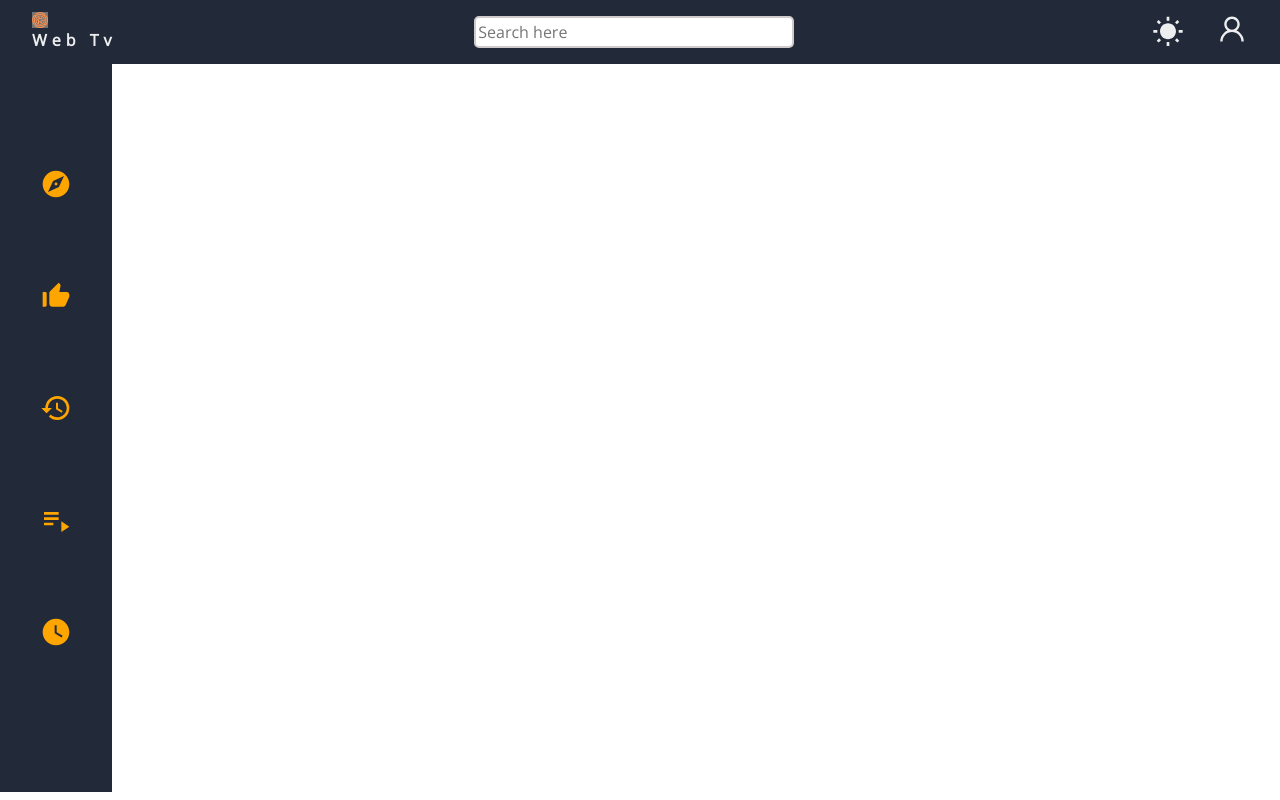
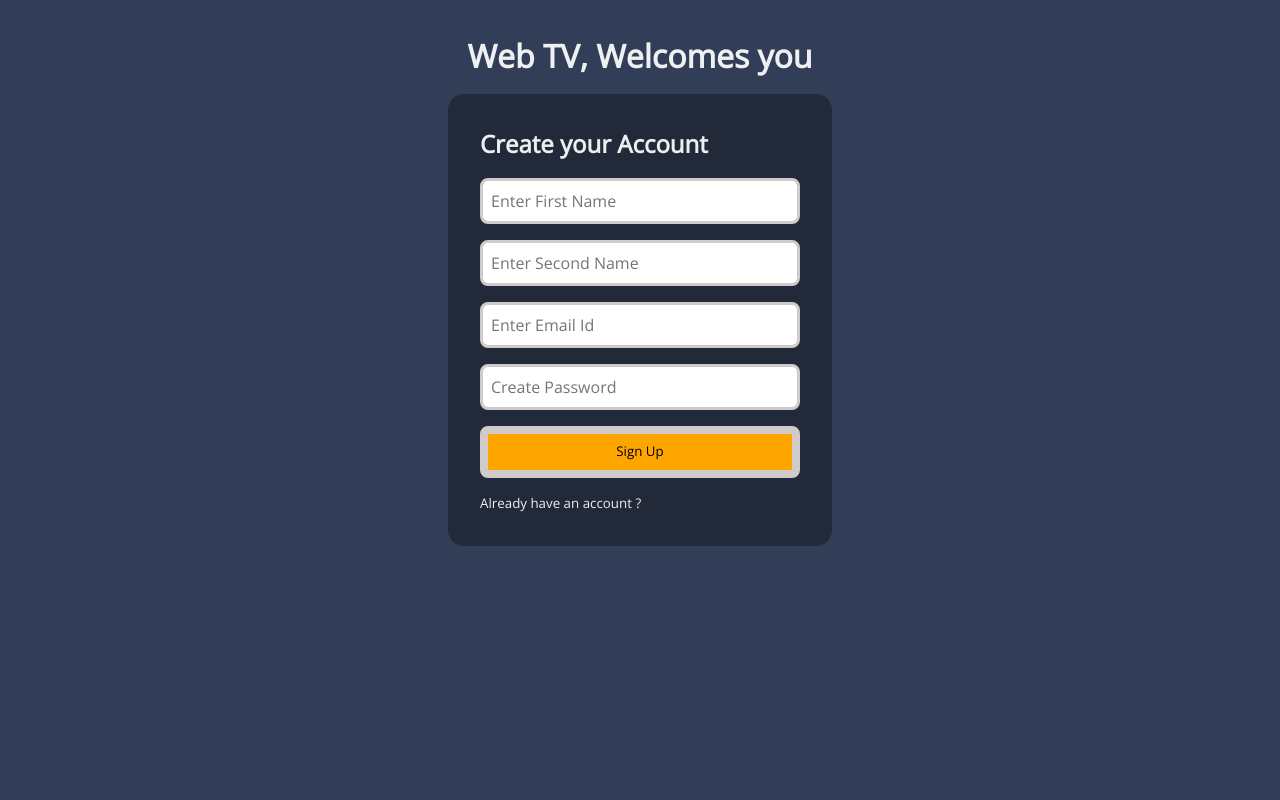
Before and after one commit to veereshbv04/Web-TV-react-video-library, a React (Create React App) app: page /signup in a window 1280 px wide. Built offline with nearby package versions, Linux system fonts and the light colour scheme; no server answers; what miragejs would draw is missing.

Commit message:
feat: sign up

```diff
--- a/src/components/Header.jsx
+++ b/src/components/Header.jsx
@@ -14,7 +14,7 @@ export default function Header(){
         <div className="header-cta">
            {theme==="dark"?<MdWbSunny onClick={()=>setTheme("light")} className="icons"/>:<MdNightlight onClick={()=>setTheme("dark")} className="icons"/>}
 
-          <Link to="/login"><AiOutlineUser className="icons"/></Link>
+          <Link to="/signup"><AiOutlineUser className="icons"/></Link>
 
 
         </div>
--- a/src/pages/Authentication/SignUp.jsx
+++ b/src/pages/Authentication/SignUp.jsx
@@ -1,5 +1,16 @@
 export default function SignUp(){
     return (
-        <h1>This is signup page</h1>
+        <div className="full-container">
+            <h1>Web TV, Welcomes you</h1>
+            <div className="container">
+                <h2 className="subheading">Create your Account</h2>
+                <input className="input" placeholder="Enter First Name" type="text"/>
+                <input className="input" placeholder="Enter Second Name" type="text"/>
+                <input className="input" placeholder="Enter Email Id" type="email"/>
+                <input className="input" placeholder="Create Password" type="password"/>
+                <button className="btn btn-primary"><a href="/pages/home.html">Sign Up</a></button>
+                <small className="error-message green"><a href="/index.html">Already have an account ?</a></small>
+                </div>
+        </div>
     )
 }
```
